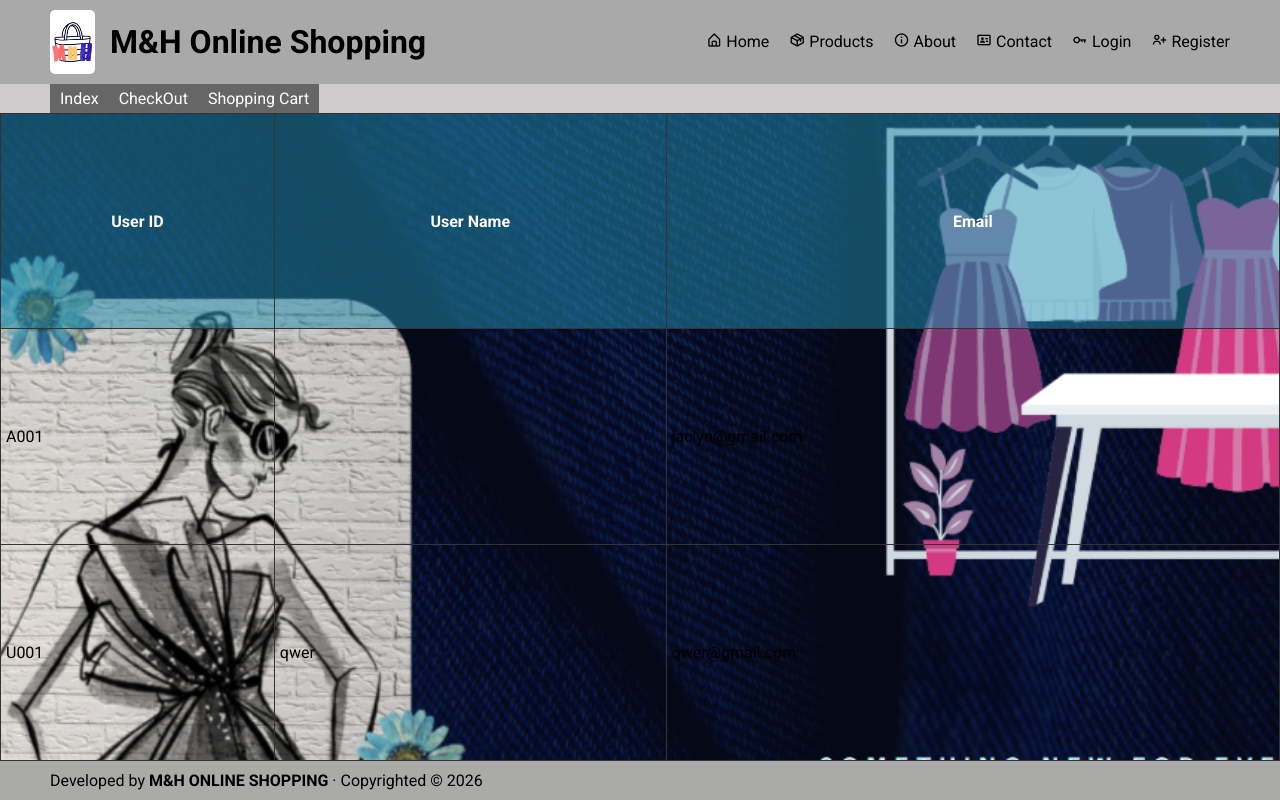
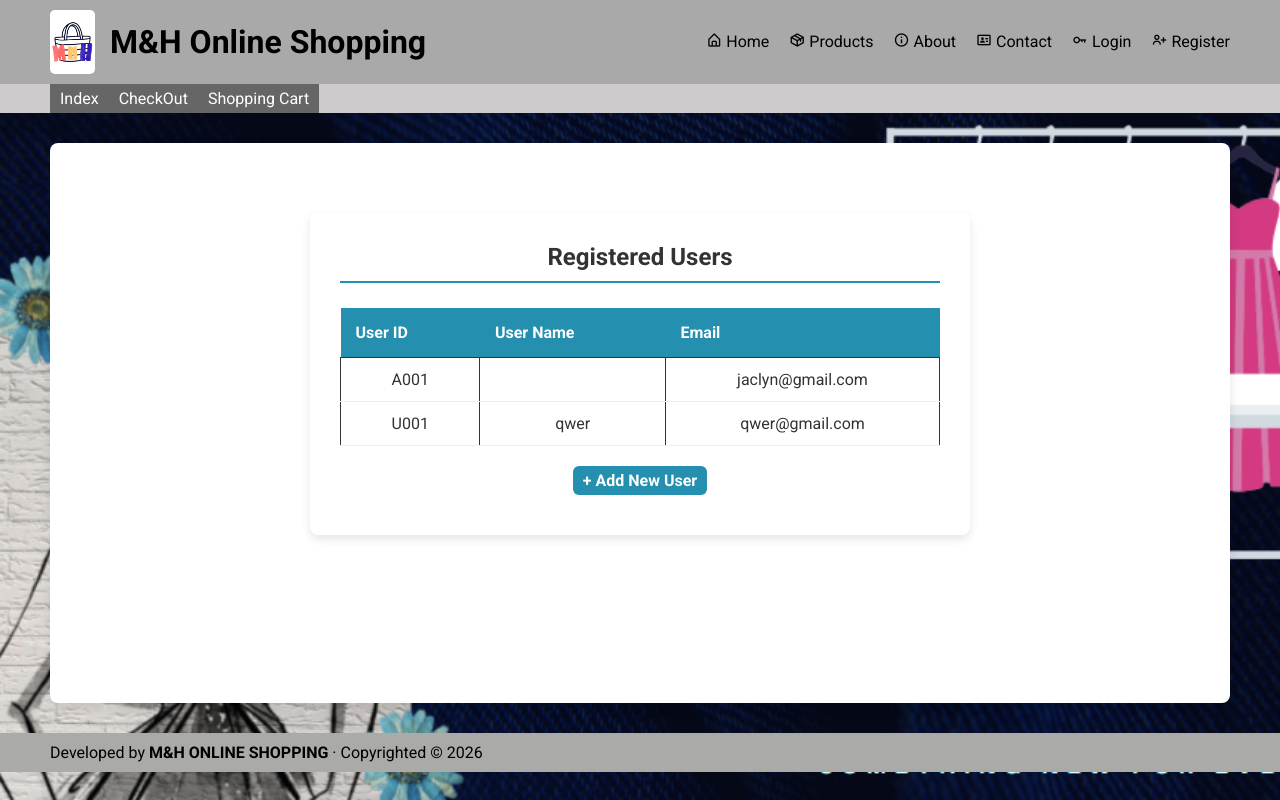
Before and after one commit to jaclynnnn29/php-assignment, a PHP site: page / in a window 1280 px wide. Run offline with PHP 8.4, Linux system fonts and the light colour scheme; data comes from the database, SQL or seed files in the repository.

Commit message:
sleep xin

```diff
--- a/M&H Online Shopping/_head.php
+++ b/M&H Online Shopping/_head.php
@@ -67,8 +67,8 @@
             <?php endif ?>
 
             <?php if ($_user?->role == 'Admin'): ?>
-                <a href="/admin/user_list.php">Order Listing (Admin)</a>
-                <a href="/admin/order_manage.php">Order Status (Admin)</a>
+                <a href="/admin/product_list.php">Product List (Admin)</a>
+                <a href="/admin/product_manage.php">Product Management (Admin)</a>
             <?php endif ?>
 
         </nav>
--- a/M&H Online Shopping/css/app.css
+++ b/M&H Online Shopping/css/app.css
@@ -8,15 +8,14 @@ body, input, button, textarea, select {
 
 /* Layout ------------------------------------------------------------------ */
 
+/* Ensure the overall background is fixed and consistent */
 body {
+    background-image: url('/images/BG_front.png');
+    background-attachment: fixed;
+    background-size: cover;
     margin: 0;
-    height: 100vh;
-    display: grid;
-    grid: auto auto 1fr auto / auto;
-    background-image: url('/images/BG_front.png'); /* change */
-    background-attachment: fixed;  /* change */
-    background-size: cover; /* change */
 }
+
 
 header, footer {
     padding: 10px 50px;
@@ -171,10 +170,12 @@ nav div { /* NEW */
 }
 
 main {
-    padding: 20px 50px;
-    background: rgba(255, 255, 255, 0.9); /* change */
-    margin: 20px 50px; /* change */
-    border-radius: 10px; /* change */
+    padding: 30px 50px;
+    background: #ffffff; /* Solid white */
+    margin: 30px 50px;
+    border-radius: 8px;
+    box-shadow: 0 4px 12px rgba(0,0,0,0.1);
+    min-height: 500px;
 }
 
 main h1 {
@@ -391,47 +392,78 @@ label > * {
 /* Fix for the Table Visibility */
 /* Solid Professional Table */
 /* Solid Login/Register Card */
+/* Center the form container itself */
 .login-container {
-    max-width: 400px;
-    margin: 80px auto;
-    background: #ffffff;
-    padding: 40px;
-    border-radius: 10px;
-    box-shadow: 0 10px 30px rgba(0,0,0,0.1);
-    text-align: center; /* Centers the button and links */
+    max-width: 500px;
+    margin: 40px auto;
+    background: #ffffff; /* Solid white */
+    padding: 30px;
+    border-radius: 8px;
+    box-shadow: 0 4px 10px rgba(0,0,0,0.1);
+    text-align: center; /* Centers the headings and text */
 }
 
-.login-container h1 {
-    color: #248faf;
+/* Force Form Groups to be centered columns */
+.form-group {
     margin-bottom: 20px;
-    text-align: center;
+    display: flex;
+    flex-direction: column;
+    align-items: center; /* This centers the children horizontally */
 }
 
-.form-group label {
-    display: block;
-    font-weight: bold;
-    color: #333333 !important; /* Force black labels */
-    margin-bottom: 5px;
+/* Make inputs a consistent width and centered */
+.form-group input,
+.form-group select {
+    width: 90%; /* Standardize width */
+    max-width: 400px;
+    padding: 12px;
+    border: 1px solid #cccccc;
+    border-radius: 6px;
+    box-sizing: border-box; /* Crucial: stops boxes from leaking */
 }
 
-.form-group input {
-    width: 80%;
-    padding: 10px;
-    margin-bottom: 15px;
-    border: 1px solid #cccccc;
-    border-radius: 5px;
-    box-sizing: border-box; /* Prevents input from leaking out */
-}
-/* Fix for Form Labels */
-.login-container label {
-    color: #000000 !important;
-    font-weight: 500;
+/* Center labels above inputs */
+.form-group label {
+    font-weight: bold;
     margin-bottom: 8px;
+    color: #333;
     display: block;
 }
 
-/* Fix for links like "Join Membership" */
-.login-container p,
-.login-container a {
-    color: #6cbfe8 !important;
+/* Buttons must also be consistent */
+.btn-login, .btn-reset {
+    width: 90%;
+    max-width: 400px;
+    margin: 10px auto; /* Centers the button */
+    padding: 12px;
+    display: block;
+    border-radius: 6px;
+    border: none;
+    cursor: pointer;
 }
+
+/* Shopping Cart Table Fix */
+.table, .cart-table {
+    width: 100%;
+    border-collapse: collapse;
+    background: #ffffff;    /* Solid background for table body */
+    margin-top: 20px;
+}
+
+.table th, .cart-table th {
+    background-color: #248faf !important; /* Your signature blue */
+    color: #ffffff !important;
+    padding: 15px;
+    text-align: left;
+    border: none;
+}
+
+.table td, .cart-table td {
+    padding: 12px 15px;
+    color: #333333 !important; /* Dark text for readability */
+    border-bottom: 1px solid #eeeeee;
+}
+
+.table tr:hover td {
+    background-color: #f9f9f9; /* Subtle light grey hover */
+}
--- a/M&H Online Shopping/index.php
+++ b/M&H Online Shopping/index.php
@@ -12,7 +12,12 @@ $_title = 'User List';
 include '_head.php';
 ?>
 
+<main>
+    <div class="login-container" style="max-width: 600px;">
+        <h1>Registered Users</h1>
+
         <table class="table">
+            <thead>
                 <tr>
                     <th>User ID</th>
                     <th>User Name</th>
@@ -22,13 +27,21 @@ include '_head.php';
             <tbody>
                 <?php foreach ($user as $u): ?>
                     <tr>
-                <td><?= encode($u->user_id) ?></td>
-                <td><?= encode($u->user_name) ?></td>
-                <td><?= encode($u->email) ?></td>
+                        <td><?= $u->user_id ?></td>
+                        <td><?= $u->user_name ?></td>
+                        <td><?= $u->email ?></td>
                     </tr>
                 <?php endforeach; ?>
             </tbody>
         </table>
 
+        <div style="margin-top: 10px;">
+            <a href="register.php" class="btn-login" style="text-decoration: none; display: inline-block; width: auto; padding: 5px 10px;">
+                + Add New User
+            </a>
+        </div>
+    </div>
+</main>
+
 <?php
 include '_foot.php';
```
Also changed, not shown: M&H Online Shopping/admin/product_manage.php (renamed from M&H Online Shopping/order/manage.php). Lines whose indentation alone changed are shown as unchanged.
